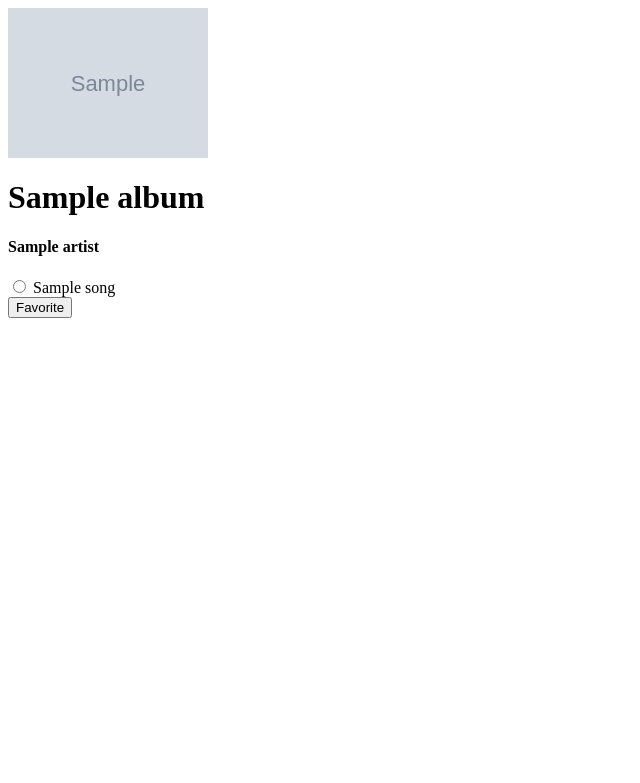
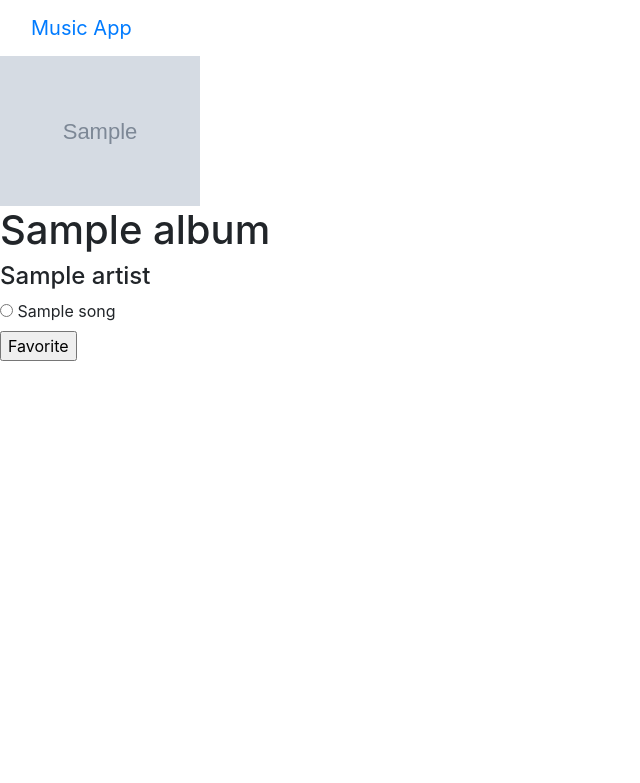
Before and after one commit to rifqirosyidi/django-website, a Django app: template music/templates/music/detail.html in a window 1280 px wide. Shown: the top 783 px of the page, without its empty margins (0-640 px from the left). Run offline with Django 3.2, Linux system fonts and the light colour scheme; the template is opened without the code that fills it: most values are stand-ins (such as "Sample title", 1, 10 or a date in 2020); grey boxes marked "Sample" are stand-in pictures; some libraries are stand-ins or nearby versions.

Commit message:
add bootstrap, navbar and working with css

```diff
--- /dev/null
+++ b/music/static/music/style.css
@@ -0,0 +1,3 @@
+body {
+    background: white;
+}
--- a/music/templates/music/detail.html
+++ b/music/templates/music/detail.html
@@ -1,3 +1,16 @@
+{% load static %}
+<link rel="stylesheet" href="https://stackpath.bootstrapcdn.com/bootstrap/4.3.1/css/bootstrap.min.css" integrity="sha384-ggOyR0iXCbMQv3Xipma34MD+dH/1fQ784/j6cY/iJTQUOhcWr7x9JvoRxT2MZw1T" crossorigin="anonymous">
+<link rel="stylesheet" href="{% static 'music/style.css' %}">
+
+<nav class="navbar navbar-default">
+    <div class="container-fluid">
+        <!-- Logo -->
+        <div class="navbar-header">
+            <a class="navbar-brand" href="{% url 'music:index'%}">Music App</a>
+        </div>
+    </div>
+</nav>
+
 <img width="200px" src="{{ album.album_logo }}">
 <h1>{{ album.album_title }}</h1>
 <h4>{{ album.artist }}</h4>
```
